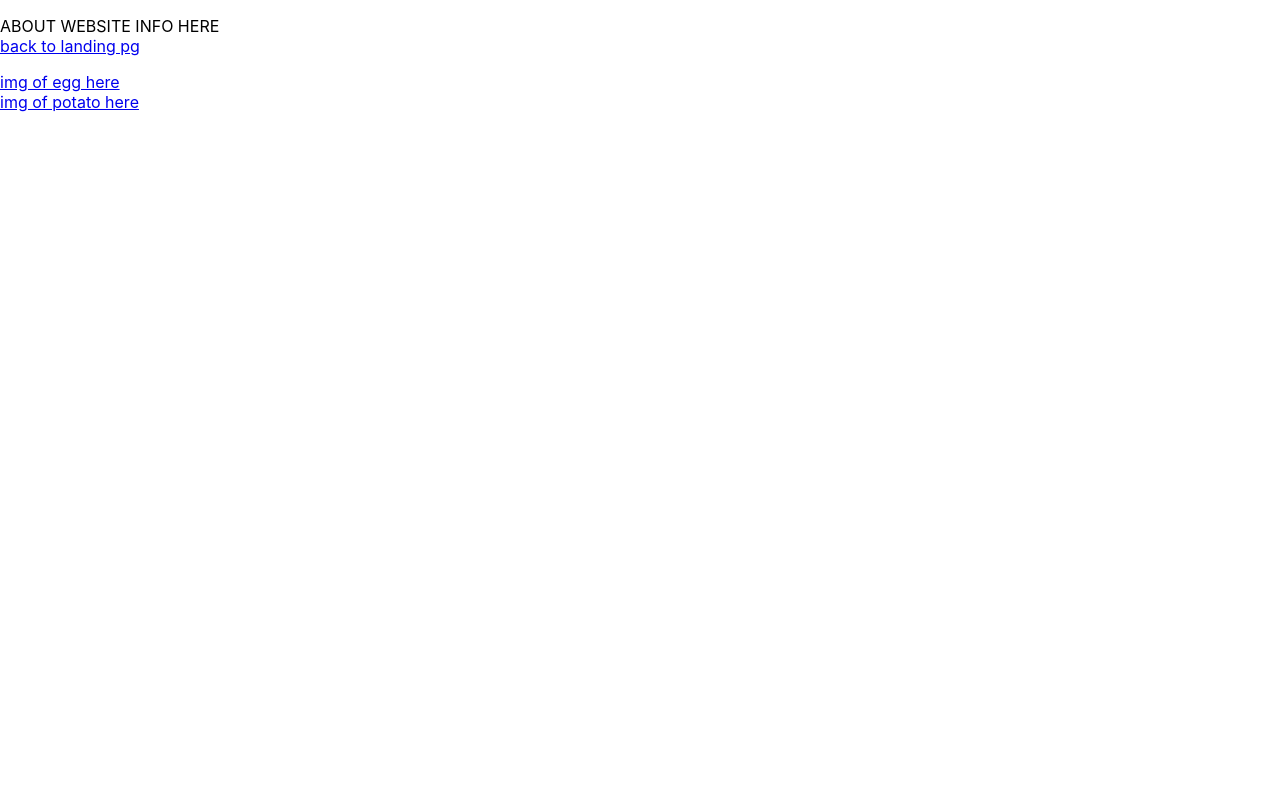
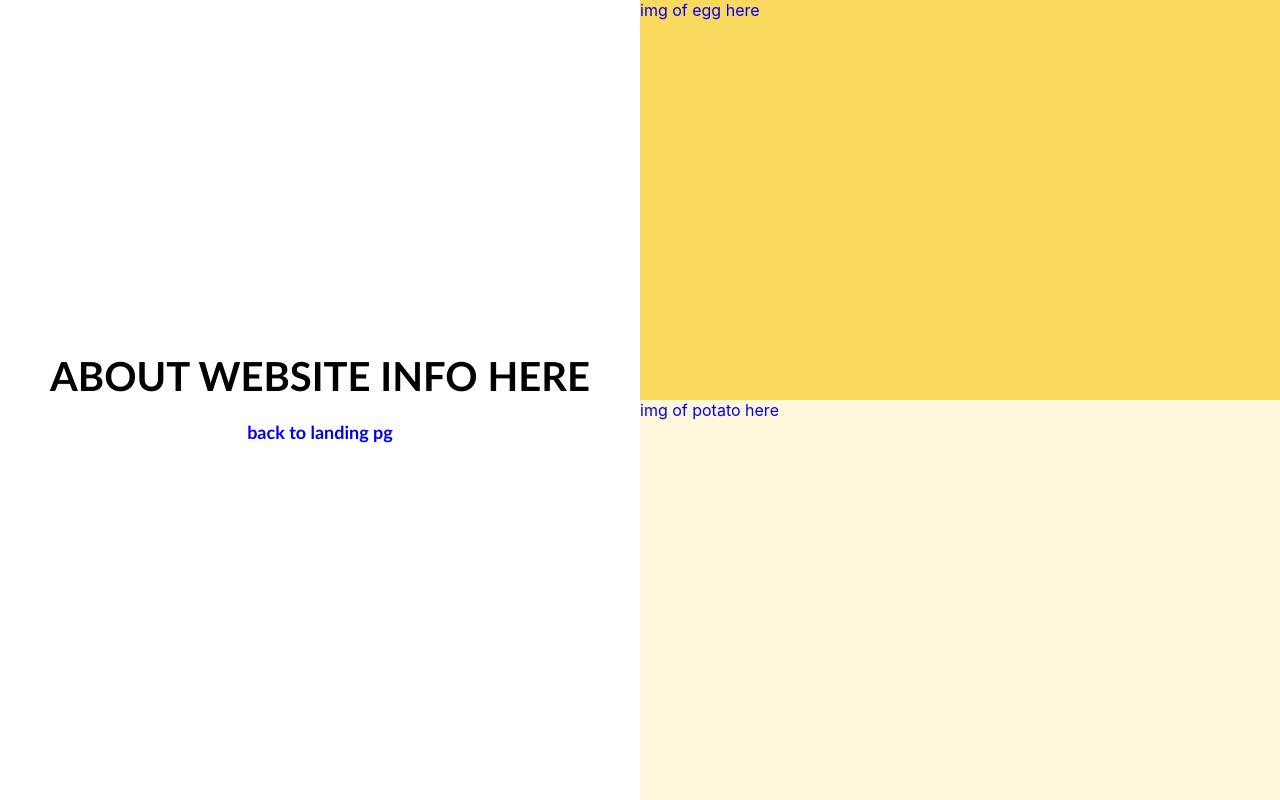
Before and after one commit to jadyhome/egsandpotat, a React (Create React App) app: page /about in a window 1280 px wide. Built offline with nearby package versions, Linux system fonts and the light colour scheme.

Commit message:
organized global css

```diff
--- a/src/styles/Global.css
+++ b/src/styles/Global.css
@@ -1,4 +1,13 @@
-.homepage {
+a:link{
+  text-decoration: none;
+}
+
+.tolandingpg {
+  font-size: 18px;
+}
+
+.eggpg,
+.potatopg {
   display: grid;
   grid-template-columns: repeat(auto-fit, minmax(300px, 1fr));
   height: 100vh;
@@ -40,9 +49,49 @@ li {
   width: 150px;
 }
 
-/** EGG PAGE && POTATO PAGE **/
+/** ABOUT PAGE **/
 
-.eggpage, .potatopage {
+.aboutpage {
+  display: grid;
+  grid-template-columns: repeat(auto-fit, minmax(300px, 1fr));
+  height: 100vh;
+}
+
+.about-divide {
+  display: grid;
+  grid-template-rows: repeat(auto-fit, minmax(300px, 1fr));
+}
+
+.about-info {
+  font-family: "Trebuchet MS", "Lucida Sans Unicode", "Lucida Grande",
+    "Lucida Sans", Arial, sans-serif;
+  font-weight: 700;
+  font-size: 40px;
+  justify-content: center;
+  align-self: center;
+  text-align: center;
+}
+
+.egg-icon {
+  background-color: #fada5e;
+  color: #fff;
+}
+
+.potato-icon {
+  background-color: #fff8dc;
+  color: #9f8170;
+}
+
+.backtoabout {
+  font-size: 18px;
+}
+
+/** ABOUT PAGE **/
+
+/** EGG RECIPE && POTATO RECIPE **/
+
+.eggpage,
+.potatopage {
   display: grid;
   grid-template-columns: repeat(auto-fit, minmax(300px, 1fr));
   height: 100vh;
@@ -57,3 +106,13 @@ li {
   background-color: #fff8dc;
   color: #796254;
 }
+
+.recipe-info {
+  font-family: "Trebuchet MS", "Lucida Sans Unicode", "Lucida Grande",
+    "Lucida Sans", Arial, sans-serif;
+  justify-content: center;
+  align-self: center;
+  text-align: center;
+}
+
+/** EGG RECIPE && POTATO RECIPE **/
```
